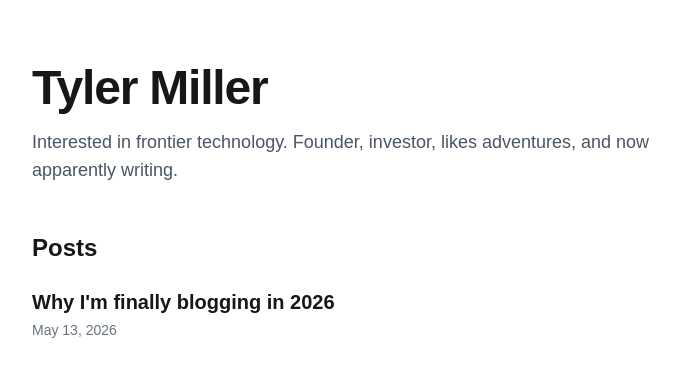
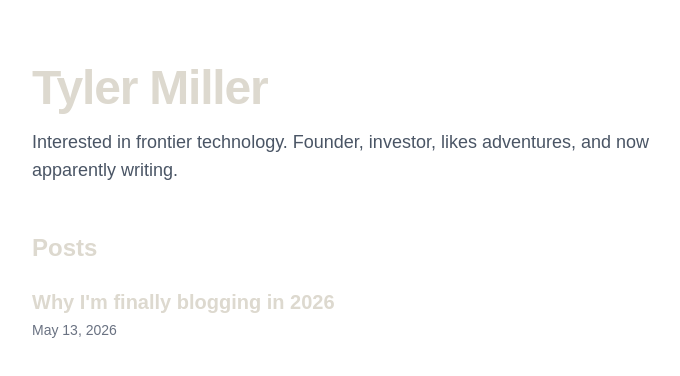
Before and after one commit to tyler-online/my-blog, a Next.js app: page / in a window 1280 px wide. Shown: the top 376 px of the page, without its empty margins (296-976 px from the left). Built offline with nearby package versions, Linux system fonts and the light colour scheme.

Commit message:
Update background color

```diff
--- a/app/globals.css
+++ b/app/globals.css
@@ -2,7 +2,7 @@
 
 :root {
   --background: #ffffff;
-  --foreground: #171717;
+  --foreground: #DDD9CF;
 }
 
 @theme inline {
```
